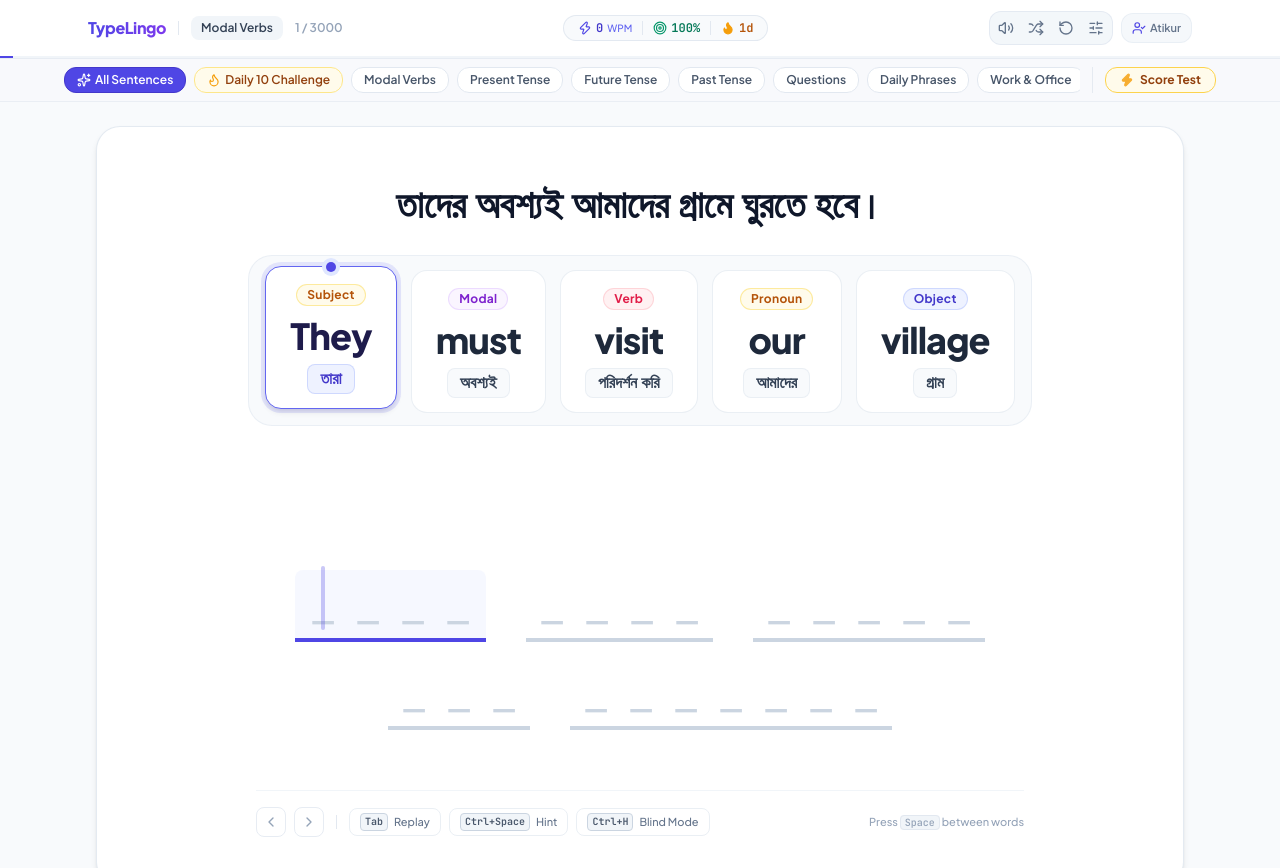
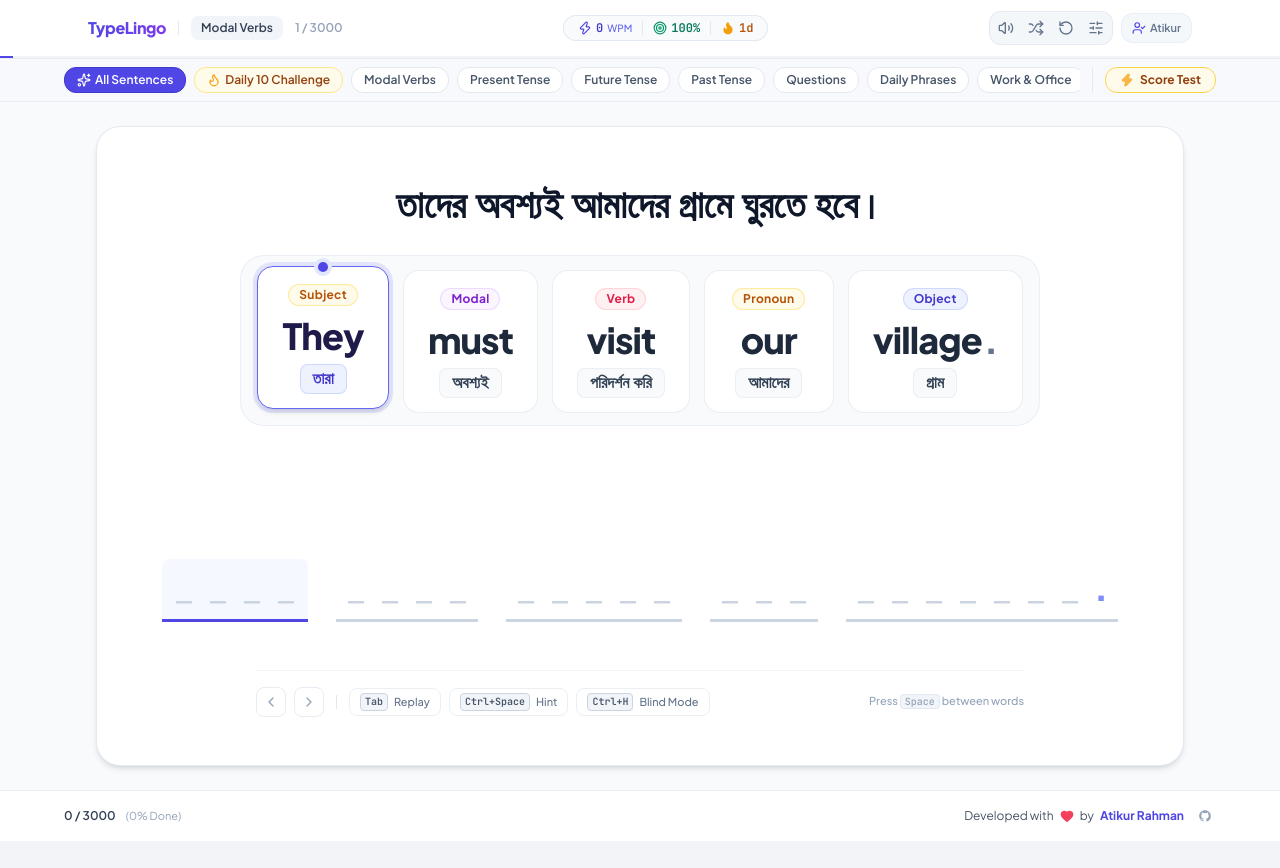
Before and after one commit to atikurrahmanxm/typelingo-learning-zone, a React (Vite) app: page / in a window 1280 px wide. Shown: the top 868 px of the page. After the commit the page ends 841 px from the top, so only its background shows below. Built offline with nearby package versions, Linux system fonts and the light colour scheme.

Commit message:
feat: add ending punctuation (. and ?) support to word cards and typing slots

```diff
--- a/src/App.jsx
+++ b/src/App.jsx
@@ -128,7 +128,7 @@ export function App() {
   // Calculate current active word index
   const getCurrentWordIndex = () => {
     if (!targetSentence) return 0
-    const rawWords = targetSentence.trim().replace(/[.,?!]/g, '').split(/\s+/)
+    const rawWords = targetSentence.trim().split(/\s+/)
     let charCount = 0
     for (let i = 0; i < rawWords.length; i++) {
       const wordLen = rawWords[i].length
@@ -143,7 +143,7 @@ export function App() {
   // Calculate completed word indices
   const getCompletedWordIndices = () => {
     if (!targetSentence) return []
-    const rawWords = targetSentence.trim().replace(/[.,?!]/g, '').split(/\s+/)
+    const rawWords = targetSentence.trim().split(/\s+/)
     const completed = []
     let charCount = 0
     for (let i = 0; i < rawWords.length; i++) {
@@ -249,6 +249,17 @@ export function App() {
         setHasError(false)
         return
       }
+
+      // If user typed last word and presses Space when only ending punctuation remains (. or ?):
+      if (typed.length === targetSentence.length - 1 && /[.,?!]/.test(expectedChar)) {
+        playKeySound(isMuted)
+        setCorrectKeypresses((prev) => prev + 1)
+        const nextTyped = typed + expectedChar
+        setTyped(nextTyped)
+        setHasError(false)
+        handleCompleteSentence()
+        return
+      }
     }
 
     // Check match
@@ -263,12 +274,26 @@ export function App() {
         handleCompleteSentence()
       }
     } else {
+      // Helpful punctuation feedback if user swapped . and ?
+      if (expectedChar === '?' && char === '.') {
+        playErrorSound(isMuted)
+        setHasError(true)
+        setFeedbackMessage('This is a question! Type "?" (Shift + /)')
+        return
+      }
+      if (expectedChar === '.' && char === '?') {
+        playErrorSound(isMuted)
+        setHasError(true)
+        setFeedbackMessage('This is a statement! Type "."')
+        return
+      }
+
       // Mismatch
       playErrorSound(isMuted)
       setHasError(true)
       setCombo(0)
       setScore((prev) => Math.max(0, prev - 10))
-      setFeedbackMessage('Mismatch! Press Backspace to fix')
+      setFeedbackMessage(`Mismatch! Expected "${expectedChar}"`)
     }
   }
 
@@ -291,10 +316,15 @@ export function App() {
       const wordLen = rawWords[i].length
       if (typed.length < charCount + wordLen) {
         const remainingInWord = targetSentence.slice(typed.length, charCount + wordLen)
-        setTyped((prev) => prev + remainingInWord)
+        const nextTyped = typed + remainingInWord
+        setTyped(nextTyped)
         setScore((prev) => Math.max(0, prev - 25))
         setFeedbackMessage(`Hint applied: "${rawWords[i]}" (-25 XP)`)
         playWordSuccess(isMuted)
+
+        if (nextTyped.length === targetSentence.length) {
+          handleCompleteSentence()
+        }
         return
       }
       charCount += wordLen + 1
@@ -516,6 +546,7 @@ export function App() {
             <WordChips
               words={targetWords}
               bengaliMeaning={currentExercise ? currentExercise.bengaliMeaning : ''}
+              targetSentence={targetSentence}
               currentWordIndex={getCurrentWordIndex()}
               completedWordIndices={getCompletedWordIndices()}
               showWords={!isPreviewHidden}
--- a/src/components/TypingInput.jsx
+++ b/src/components/TypingInput.jsx
@@ -22,13 +22,13 @@ export function TypingInput({
     }
   }
 
-  // Parse words cleanly
-  const targetWords = targetSentence.trim().replace(/[.,?!]/g, '').split(/\s+/)
+  // Parse words with their punctuation preserved
+  const targetWords = targetSentence.trim().split(/\s+/)
 
   return (
     <div
       onClick={handleClickArea}
-      className="w-full max-w-4xl mx-auto my-4 sm:my-6 flex flex-col items-center justify-center cursor-text select-none"
+      className="w-full max-w-5xl mx-auto my-2 sm:my-4 flex flex-col items-center justify-center cursor-text select-none"
     >
       {/* Hidden input to receive keyboard events */}
       <input
@@ -50,6 +50,12 @@ export function TypingInput({
             return
           }
 
+          if (e.key === 'Enter') {
+            e.preventDefault()
+            onCharacterInput(' ') // triggers space / completion logic
+            return
+          }
+
           if (e.key === 'Tab') {
             return
           }
@@ -66,7 +72,7 @@ export function TypingInput({
         Clear, Big & Distinct Word-by-Word Slots with Underlines:
         Scales up smoothly on desktop displays (1080p, 2K, 4K)
       */}
-      <div className="flex flex-wrap items-end justify-center gap-x-5 sm:gap-x-8 md:gap-x-10 gap-y-3 sm:gap-y-4 py-2 sm:py-3 px-2 sm:px-4 min-h-[64px] sm:min-h-[80px]">
+      <div className="flex flex-wrap items-end justify-center gap-x-4 sm:gap-x-6 md:gap-x-7 gap-y-2 sm:gap-y-3 py-1 sm:py-2 px-2 sm:px-4 min-h-[56px] sm:min-h-[64px]">
         {targetWords.map((word, wordIndex) => {
           const prevWords = targetWords.slice(0, wordIndex)
           const wordStartIndex = prevWords.length > 0 ? prevWords.join(' ').length + 1 : 0
@@ -79,12 +85,12 @@ export function TypingInput({
           return (
             <div
               key={wordIndex}
-              className={`flex items-center gap-[6px] sm:gap-[9px] pb-1 border-b-[3px] sm:border-b-4 transition-all duration-150 ${
+              className={`flex items-center gap-[4px] sm:gap-[6px] pb-1 border-b-[3px] transition-all duration-150 ${
                 isWordActive
-                  ? 'border-indigo-600 bg-indigo-50/50 px-2 sm:px-2.5 rounded-t-lg shadow-2xs'
+                  ? 'border-indigo-600 bg-indigo-50/50 px-1.5 sm:px-2 rounded-t-lg shadow-2xs'
                   : isWordCompleted
-                  ? 'border-emerald-500 bg-emerald-50/25 px-2 sm:px-2.5 rounded-t-lg'
-                  : 'border-slate-300 px-2'
+                  ? 'border-emerald-500 bg-emerald-50/25 px-1.5 sm:px-2 rounded-t-lg'
+                  : 'border-slate-300 px-1.5'
               }`}
             >
               {word.split('').map((char, charIdx) => {
@@ -92,26 +98,33 @@ export function TypingInput({
                 const isCharTyped = charAbsoluteIndex < currentTyped.length
                 const typedChar = isCharTyped ? currentTyped[charAbsoluteIndex] : null
                 const isCharCurrent = charAbsoluteIndex === currentTyped.length
+                const isPunctuation = /[.,?!]/.test(char)
 
                 return (
                   <span
                     key={charIdx}
-                    className={`relative inline-flex items-center justify-center min-w-[22px] sm:min-w-[30px] md:min-w-[36px] h-12 sm:h-14 md:h-16 text-3xl sm:text-4xl md:text-5xl font-extrabold font-sans transition-all ${
+                    className={`relative inline-flex items-center justify-center ${
+                      isPunctuation ? 'min-w-[14px] sm:min-w-[18px] md:min-w-[22px]' : 'min-w-[18px] sm:min-w-[24px] md:min-w-[28px]'
+                    } h-10 sm:h-12 md:h-14 text-2xl sm:text-3xl md:text-4xl font-extrabold font-sans transition-all ${
                       isCharTyped
                         ? 'text-slate-900'
                         : isCharCurrent && isWordActive
-                        ? 'text-slate-400'
-                        : 'text-slate-300'
+                        ? isPunctuation ? 'text-indigo-600' : 'text-slate-400'
+                        : isPunctuation ? 'text-indigo-400/80' : 'text-slate-300'
                     }`}
                   >
                     {/* Blinking cursor */}
                     {isCharCurrent && !isCompleted && (
-                      <span className="absolute -top-1 bottom-1 w-[3px] sm:w-[3.5px] bg-indigo-600 rounded-full animate-cursor" />
+                      <span className="absolute -top-1 bottom-1 w-[2.5px] sm:w-[3px] bg-indigo-600 rounded-full animate-cursor" />
                     )}
 
-                    {/* Character or light underline dash */}
+                    {/* Character or ghost punctuation mark */}
                     {isCharTyped ? (
                       typedChar
+                    ) : isPunctuation ? (
+                      <span className={`font-black ${char === '?' ? 'text-amber-500 font-sans' : 'text-indigo-400'}`}>
+                        {char}
+                      </span>
                     ) : (
                       <span className="text-slate-300 font-normal">
                         _
--- a/src/components/WordChips.jsx
+++ b/src/components/WordChips.jsx
@@ -60,6 +60,7 @@ const getLayoutConfig = (count) => {
 export function WordChips({
   words = [],
   bengaliMeaning = '',
+  targetSentence = '',
   currentWordIndex = 0,
   completedWordIndices = [],
   showWords = true,
@@ -87,7 +88,15 @@ export function WordChips({
           {words.map((item, idx) => {
             const isCurrent = idx === currentWordIndex
             const isDone = completedWordIndices.includes(idx)
+            const isLastWord = idx === words.length - 1
             const styleConfig = ROLE_BADGE_STYLES[item.roleColor] || ROLE_BADGE_STYLES.blue
+
+            // Clear ending punctuation (. or ?) for the sentence
+            let punctuation = item.punctuation || ''
+            if (isLastWord && !punctuation && targetSentence) {
+              const match = targetSentence.trim().match(/([.?!]+)$/)
+              punctuation = match ? match[1] : '.'
+            }
 
             return (
               <div
@@ -114,7 +123,7 @@ export function WordChips({
                   </span>
                 </div>
 
-                {/* 2. English Word */}
+                {/* 2. English Word with Ending Punctuation */}
                 <div className="my-1.5 flex items-center gap-1 sm:gap-1.5">
                   <span
                     className={`font-extrabold tracking-tight transition-colors ${config.wordText} ${
@@ -125,7 +134,28 @@ export function WordChips({
                         : 'text-slate-800'
                     }`}
                   >
-                    {showWords || isDone ? item.word : '••••'}
+                    {showWords || isDone ? (
+                      <>
+                        <span>{item.word}</span>
+                        {punctuation && (
+                          <span
+                            className={`ml-0.5 font-black transition-colors ${
+                              punctuation === '?'
+                                ? 'text-amber-500 font-sans'
+                                : isCurrent
+                                ? 'text-indigo-600'
+                                : isDone
+                                ? 'text-emerald-600'
+                                : 'text-slate-500'
+                            }`}
+                          >
+                            {punctuation}
+                          </span>
+                        )}
+                      </>
+                    ) : (
+                      '••••'
+                    )}
                   </span>
                   {isDone && (
                     <Check className={`${config.checkIcon} text-emerald-600 stroke-[3]`} />
--- a/src/data/lessons.js
+++ b/src/data/lessons.js
@@ -835,6 +835,19 @@ export const COURSES = [
 import sentences3000Data from './sentences_3000.json'
 import wordDictionary from './wordDictionary.js'
 
+// Normalizes ending punctuation (. or ?) so every sentence is grammatically complete
+export function normalizeSentencePunctuation(sentence, bengali = '') {
+  if (!sentence) return ''
+  const trimmed = sentence.trim()
+  if (/[.?!]$/.test(trimmed)) return trimmed
+
+  const isQuestion =
+    /^(who|what|where|when|why|which|how|is|are|am|do|does|did|can|could|will|would|should|may|have|has)\b/i.test(trimmed) ||
+    (bengali && bengali.includes('?'))
+
+  return isQuestion ? `${trimmed}?` : `${trimmed}.`
+}
+
 // Auto-tagger with 100% complete Bengali meanings and grammar roles
 export function parseSentenceIntoWords(sentence) {
   if (!sentence) return []
@@ -844,6 +857,7 @@ export function parseSentenceIntoWords(sentence) {
   return rawWords.map((w, index) => {
     const cleanWord = w.replace(/[^\w'-]/g, '')
     const lower = cleanWord.toLowerCase()
+    const punctuation = w.match(/[.,?!]+$/)?.[0] || ''
 
     const dictEntry = wordDictionary[lower]
     let role = dictEntry?.role || (index === 0 ? 'Subject' : 'Object')
@@ -871,6 +885,7 @@ export function parseSentenceIntoWords(sentence) {
 
     return {
       word: cleanWord,
+      punctuation,
       role,
       roleColor,
       ipa: `/${lower}/`,
@@ -883,21 +898,27 @@ export function parseSentenceIntoWords(sentence) {
 // Flat list of original course exercises
 export const COURSE_EXERCISES = COURSES.flatMap((course) =>
   course.lessons.flatMap((lesson) =>
-    lesson.exercises.map((ex) => ({
+    lesson.exercises.map((ex) => {
+      const normalizedSentence = normalizeSentencePunctuation(ex.sentence, ex.bengaliMeaning)
+      return {
         ...ex,
+        sentence: normalizedSentence,
         courseId: course.id,
         courseTitle: course.title,
         lessonId: lesson.id,
         lessonTitle: lesson.title,
         category: course.badge || 'Daily Conversation',
-    }))
+      }
+    })
   )
 )
 
 // Master list of 3,000 Common Sentences with lazy word generation
-export const SENTENCES_3000 = sentences3000Data.map((s, idx) => ({
+export const SENTENCES_3000 = sentences3000Data.map((s, idx) => {
+  const normalizedSentence = normalizeSentencePunctuation(s.sentence, s.bengaliMeaning)
+  return {
     id: s.id || `s-${idx + 1}`,
-  sentence: s.sentence,
+    sentence: normalizedSentence,
     bengaliMeaning: s.bengaliMeaning,
     category: s.category || 'Daily Phrases',
     difficulty: s.difficulty || 'Easy',
@@ -908,7 +929,8 @@ export const SENTENCES_3000 = sentences3000Data.map((s, idx) => ({
       }
       return this._words
     },
-}))
+  }
+})
 
 // Master pool of concise, high-impact practice exercises (3,000 sentences)
 export const ALL_EXERCISES = SENTENCES_3000
```
Also changed, not shown: 1 other file (tests, documents, lock files or other folders). Lines whose indentation alone changed are shown as unchanged.
